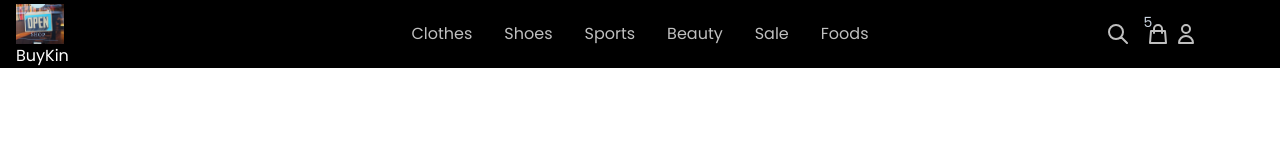
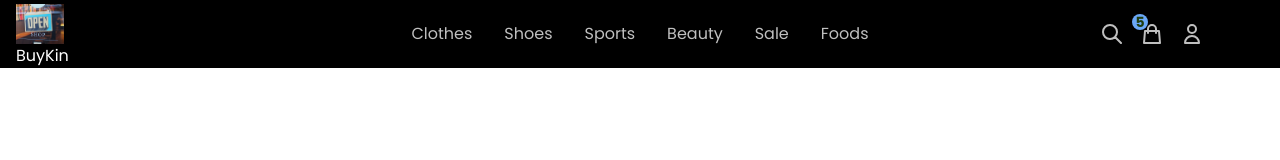
Before and after one commit to raibpn/retail, a Next.js app: page / in a window 1280 px wide. Shown: the top 160 px of the page. Built offline with nearby package versions, Linux system fonts and the light colour scheme.

Commit message:
navbar design alpha

```diff
--- a/components/Header.tsx
+++ b/components/Header.tsx
@@ -33,8 +33,11 @@ const Header = () => {
       <div className="flex items-center justify-center gap-x-4 px-4 md:w-1/5">
         <SearchIcon className="headerIcon" />
         <Link href="/checkout">
-          <div className="relative h-8 w-3 cursor-pointer text-white">
-            <span className="-right-1 -top-1 z-50 flex h-1 w-1 items-center justify-center pt-1 text-sm text-slate-300">
+          <div className="relative cursor-pointer text-white">
+            <span
+              className="absolute -top-2 -left-2 z-50 flex h-4 w-4 items-center justify-center rounded-full
+            bg-[#6aa7f7] text-[14px] font-bold text-[#1f3d10]"
+            >
               5
             </span>
             <ShoppingBagIcon className="headerIcon" />
```
